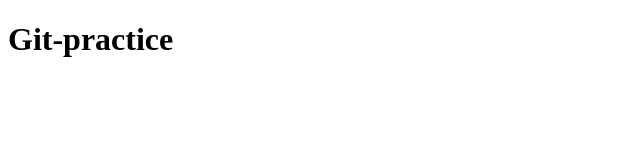
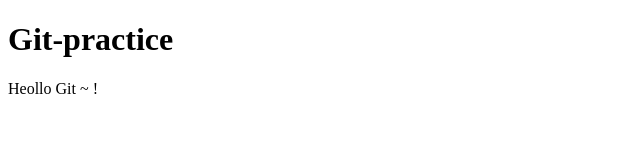
Before and after one commit to kid4211-developer/practice, a plain HTML site: page index.html in a window 1280 px wide. Shown: the full height of the page, 0-640 px from the left. Drawn offline with Linux system fonts and the light colour scheme.

Commit message:
no message

```diff
--- a/index.html
+++ b/index.html
@@ -8,5 +8,6 @@
   </head>
   <body>
     <h1>Git-practice</h1>
+    <div>Heollo Git ~ !</div>
   </body>
 </html>
```
Also changed, not shown: 1 other file.
